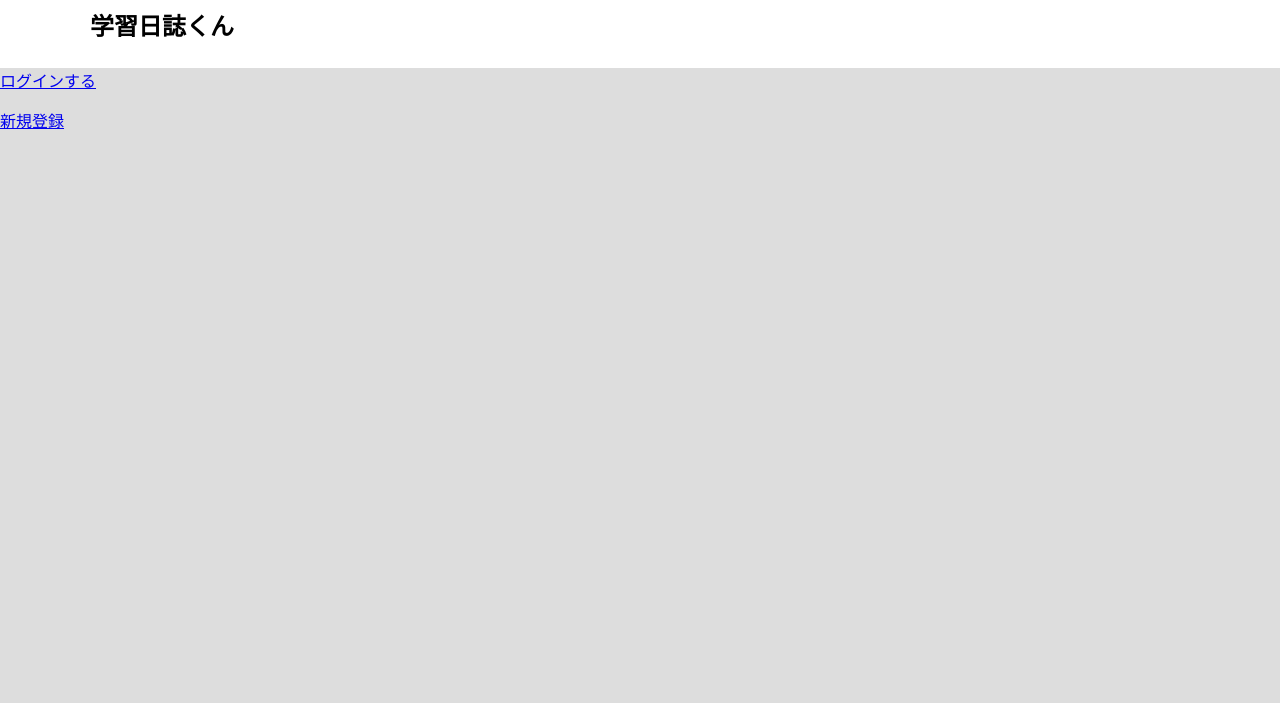
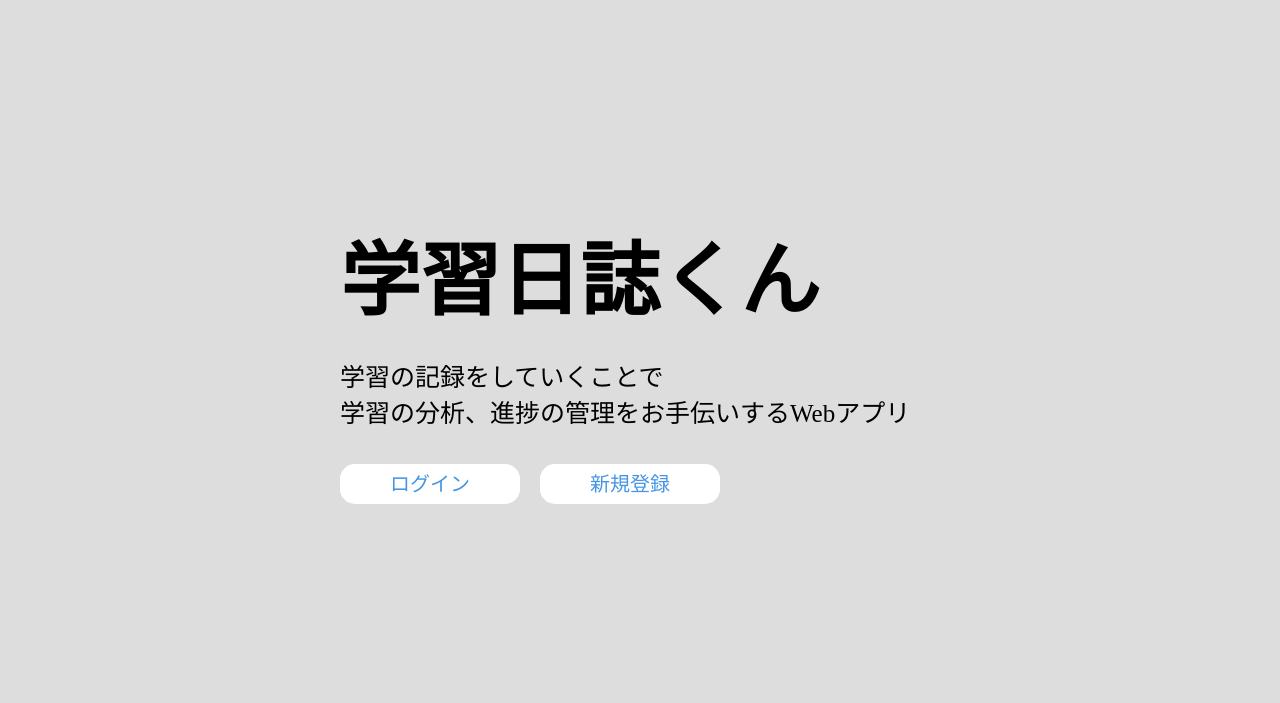
Before and after one commit to aizwellenstan/yuki_Portfolio, a PHP site: page /TopPage.php in a window 1280 px wide. Shown: the top 703 px of the page. After the commit the page ends 504 px from the top, so only its background shows below. Run offline with PHP 8.4, Linux system fonts and the light colour scheme.

Commit message:
トップページ作成

```diff
--- a/TopPage.php
+++ b/TopPage.php
@@ -1,26 +1,28 @@
 <!DOCTYPE html>
 <html lang="ja">
+
 <head>
   <meta charset="UTF-8">
   <meta name="viewport" content="width=device-width, initial-scale=1.0">
   <title>ホーム</title>
   <link rel="stylesheet" type="text/css" href="style.css">
 </head>
+
 <body>
 
 
   <header>
-  <div>
-    <div class="first_header">
-      <h1>学習日誌くん</h1>
-    </div>
-    </div>
+
   </header>
   <main>
     <section class="contents_butan">
+      <div class="contents">
+        <h1>学習日誌くん</h1>
+        <p>学習の記録をしていくことで<br>学習の分析、進捗の管理をお手伝いするWebアプリ</p>
+      </div>
       <div class="contents1">
         <a href="login.php">
-            <p>ログインする</p>
+          <p>ログイン</p>
         </a>
       </div>
       <div class="contents2">
@@ -29,17 +31,67 @@
         </a>
       </div>
     </section>
+    <section class='Overview1'>
+
+    </section>
   </main>
 </body>
+
 </html>
 <style>
-     .first_header h1 {
-    font-size: 24px;
-    padding: 7px 40px;
-    margin: 0 50px;
+  .contents1,
+  .contents2 {
+    margin: 0 auto;
+    width: 180px;
+    margin: 10px;
   }
-  header {
-    margin: 0;
+
+  .contents {
+    padding-top: 150px;
+    width: 600px;
+    margin: 0 auto;
+  }
+
+  h1 {
+    font-size: 80px;
+    margin-bottom: 20px;
+  }
+
+  .contents p {
+    font-size: 25px;
+
+  }
+
+  a {
+    display: block;
+    text-decoration: none;
+    border-radius: 15px;
+    height: 40px;
+    width: 180px;
     background-color: #fff;
+    color: #4696e5;
+    font-size: 20px;
+
+  }
+
+  .contents1 p,
+  .contents2 p {
+    margin: 0px;
+    text-align: center;
+    padding: 4px;
+  }
+
+  .contents2 {
+    float: left;
+  }
+
+  .contents1 {
+    float: left;
+    margin-left: 100px;
+  }
+
+  section {
+    width: 800px;
+    margin: 0 auto;
   }
 </style>
```
Also changed, not shown: StudyDetail.php (+47 -24 lines). Lines whose indentation alone changed are shown as unchanged.
